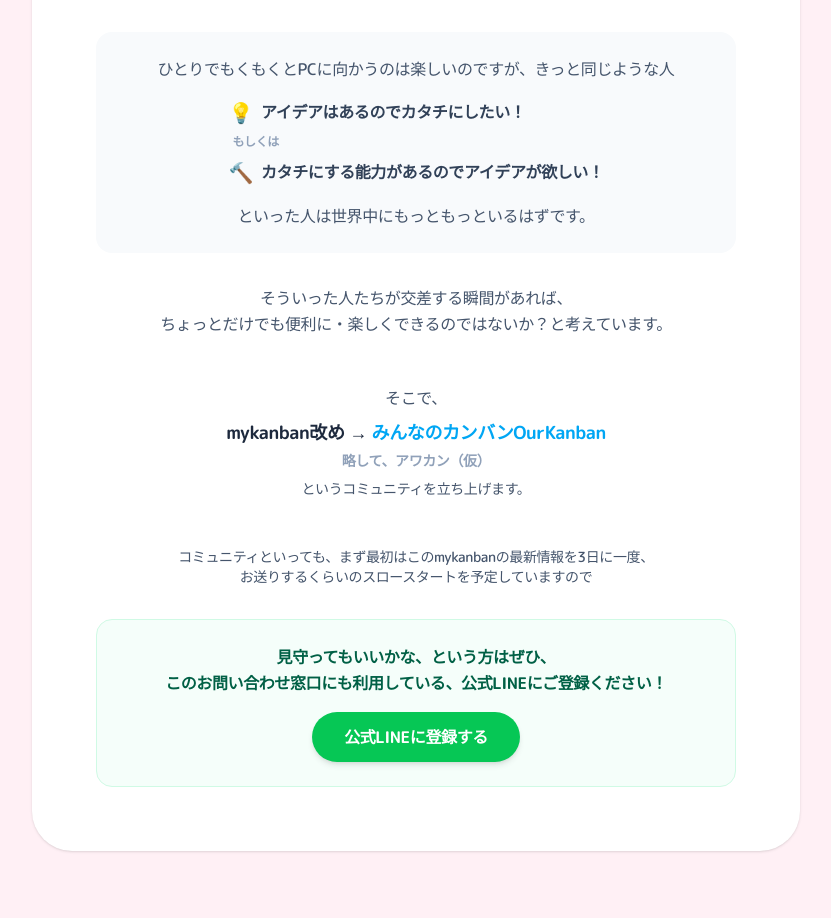
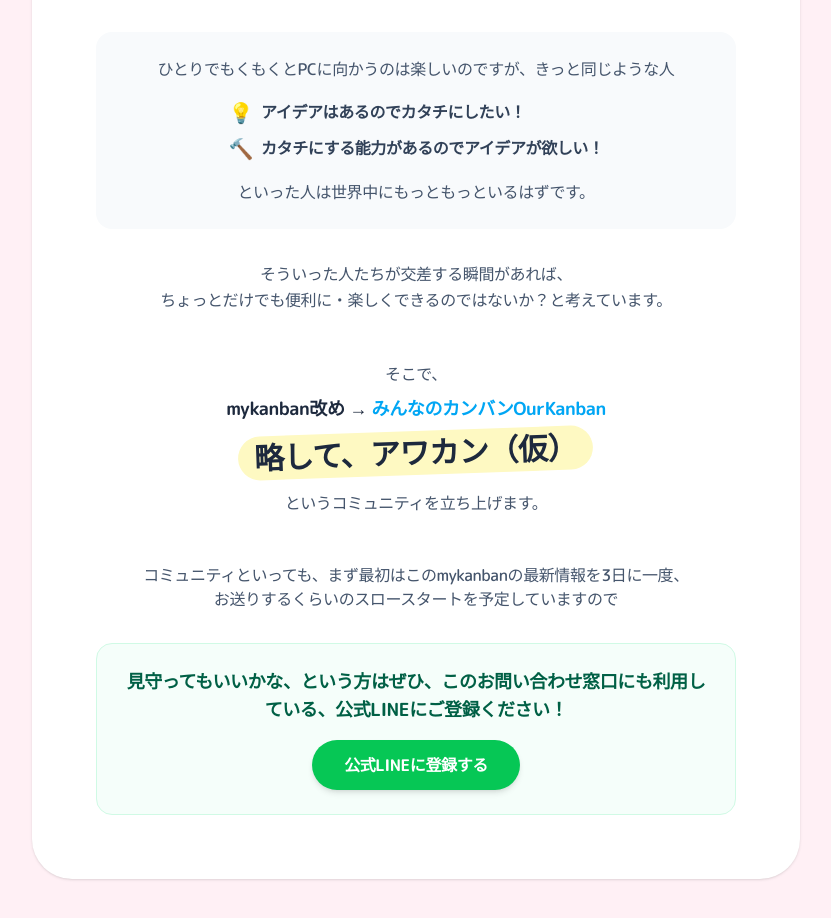
Before and after one commit to komi0929/mykanban, a Next.js app: page /requests in a window 1280 px wide. Shown: the part 400-1318 px from the top of the page, without its empty margins (224-1055 px from the left). Built offline with nearby package versions, Linux system fonts and the light colour scheme.

Commit message:
docs: refine requests page content and styling

```diff
--- a/src/app/requests/page.tsx
+++ b/src/app/requests/page.tsx
@@ -33,9 +33,6 @@
                             <span className="text-xl">💡</span> アイデアはあるのでカタチにしたい！
                         </li>
                         <li className="flex items-center gap-2">
-                            <span className="text-xs text-slate-400 mx-1">もしくは</span>
-                        </li>
-                        <li className="flex items-center gap-2">
                             <span className="text-xl">🔨</span> カタチにする能力があるのでアイデアが欲しい！
                         </li>
                     </ul>
@@ -51,22 +48,25 @@
 
                 <div className="py-4">
                     <p className="mb-2">そこで、</p>
-                    <p className="text-lg font-bold text-slate-800">
-                        mykanban改め → <span className="text-sky-500">みんなのカンバンOurKanban</span>
-                    </p>
-                    <p className="text-sm text-slate-400 font-bold mt-1">略して、アワカン（仮）</p>
-                    <p className="mt-2 text-sm">というコミュニティを立ち上げます。</p>
+                    <div className="flex flex-col items-center justify-center gap-2">
+                        <p className="text-lg font-bold text-slate-800">
+                            mykanban改め → <span className="text-sky-500">みんなのカンバンOurKanban</span>
+                        </p>
+                        <p className="text-2xl sm:text-3xl font-extrabold text-slate-800 bg-yellow-100 px-4 py-1 rounded-full transform -rotate-2 inline-block">
+                            略して、アワカン（仮）
+                        </p>
+                        <p className="mt-2 text-base">というコミュニティを立ち上げます。</p>
+                    </div>
                 </div>
 
-                <p className="text-sm">
+                <p className="text-base">
                     コミュニティといっても、まず最初はこのmykanbanの最新情報を3日に一度、<br className="hidden sm:inline" />
                     お送りするくらいのスロースタートを予定していますので
                 </p>
 
                 <div className="bg-emerald-50/50 p-6 rounded-2xl border border-emerald-100">
-                    <p className="mb-4 font-bold text-emerald-800">
-                        見守ってもいいかな、という方はぜひ、<br />
-                        このお問い合わせ窓口にも利用している、公式LINEにご登録ください！
+                    <p className="mb-4 font-bold text-emerald-800 text-lg">
+                        見守ってもいいかな、という方はぜひ、このお問い合わせ窓口にも利用している、公式LINEにご登録ください！
                     </p>
                     <a
                         href="https://lin.ee/D5y3TBU"
```
